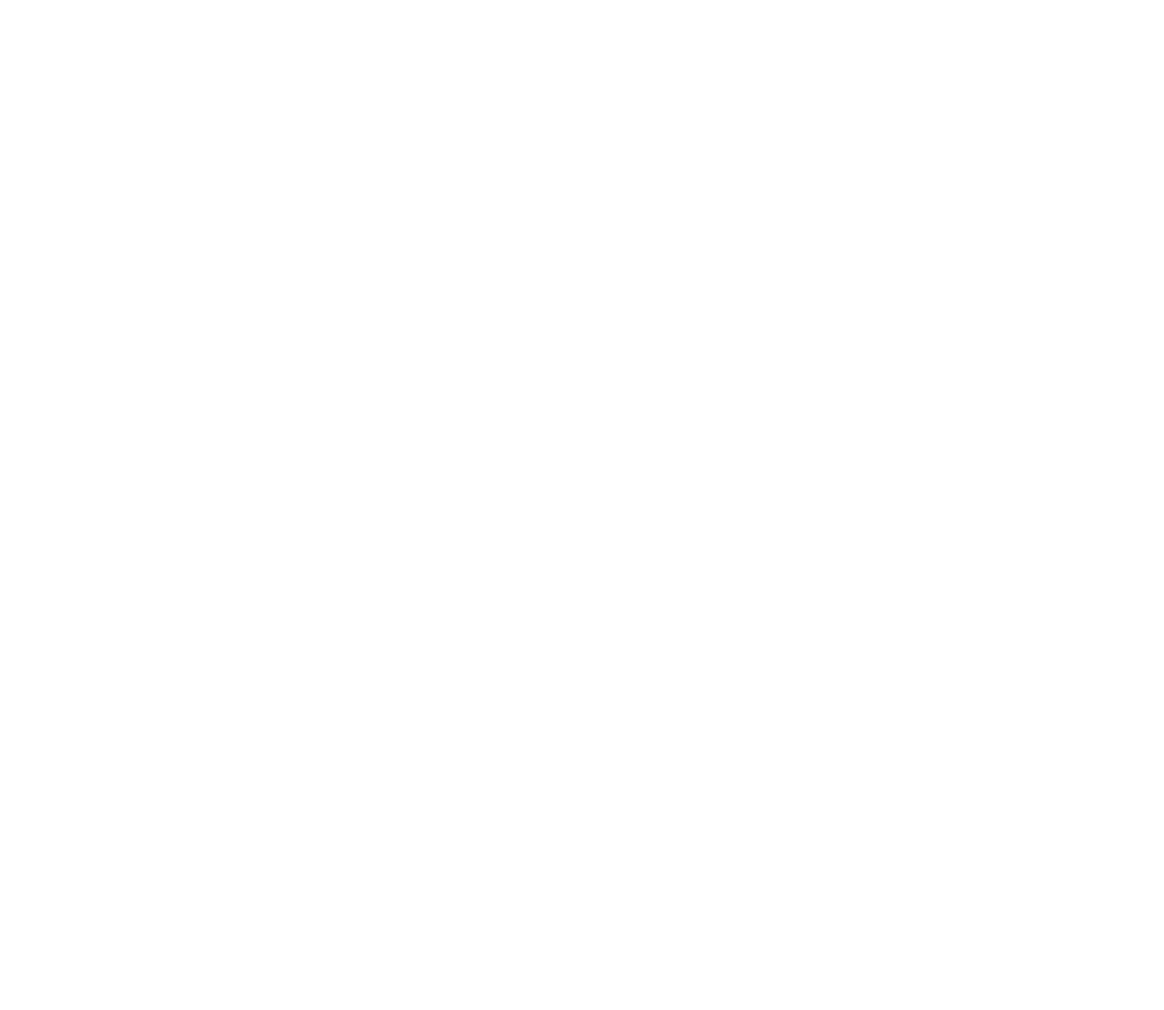
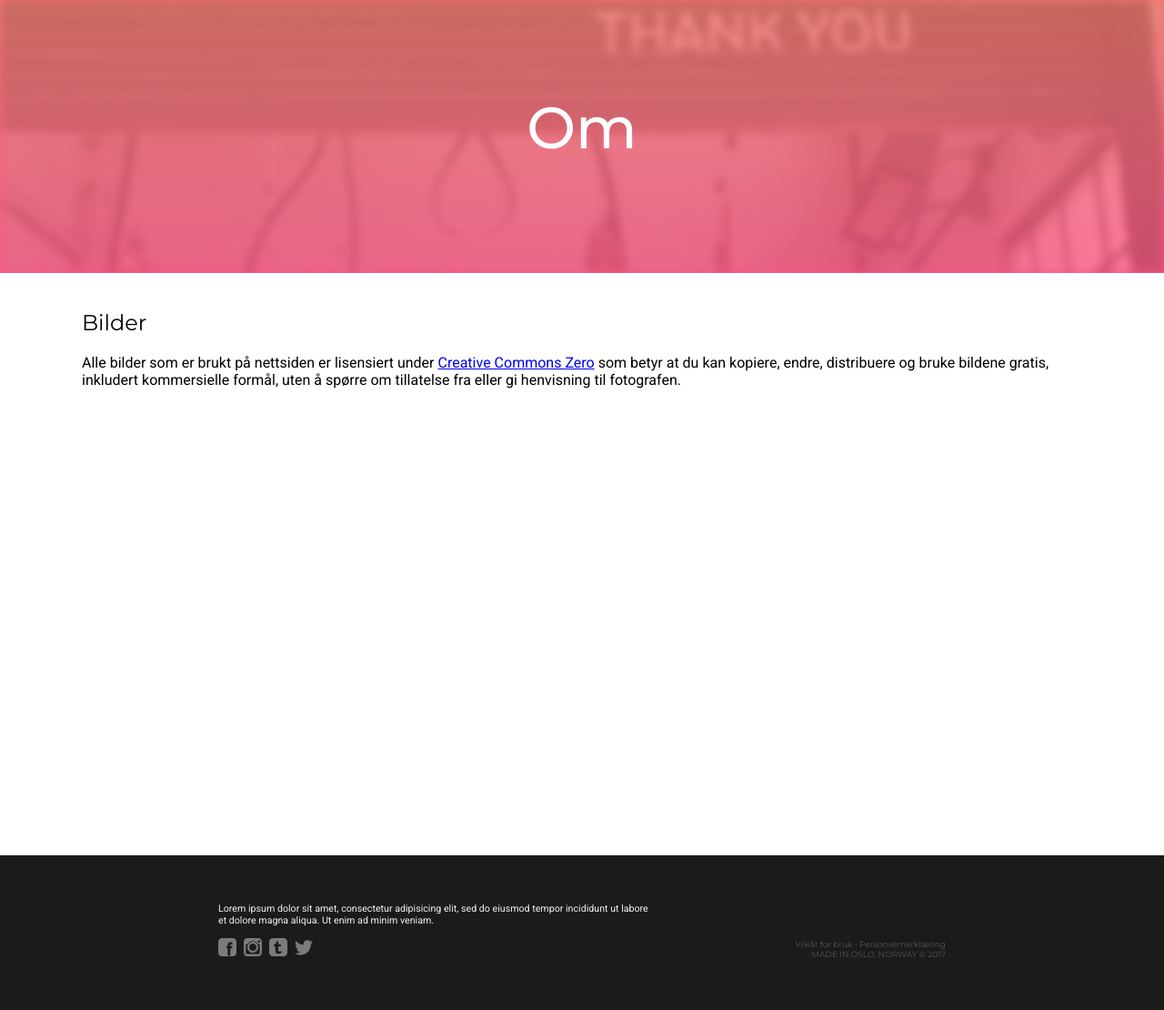
Before and after one commit to rxstad/Webprosjekt21, a PHP site: page /om.html in a window 1280 px wide. Before the commit the page is empty. Shown: the whole page at 91% size. Before the commit the page ends 800 px from the top, so only its background shows below. Run offline with PHP 8.4, Linux system fonts and the light colour scheme; some libraries are stand-ins or nearby versions.

Commit message:
Om siden

```diff
--- a/index.html
+++ b/index.html
@@ -16,7 +16,7 @@
 	<div class="top_menu">
 		<a href="#">Hjem</a>
 		<a href="#">Kategorier</a>
-		<a href="#">Om</a>
+		<a href="om.html">Om</a>
 		<a href="#">Hjelp</a>
 	</div>
 
--- a/main_style.css
+++ b/main_style.css
@@ -74,3 +74,34 @@ h3 {
 	color: #fd5481;
 	letter-spacing: 1px;
 }
+/* =============== FOOTER =============== */
+
+#footer {
+	background: #1b1b1b;
+	width: 100%;
+	height: auto;
+	color: #efefef;
+	font-size: 8pt;
+}
+.inner_footer {
+	max-width: 800px;
+	height: 150px;
+	z-index: 999;
+	margin-right: auto;
+	margin-left: auto;
+	padding-top: 20px;
+	padding-left: 20px;
+	padding-right: 20px;
+}
+.footer_social_img {
+	filter: grayscale(1);
+	transition: 0.5s;
+}
+.footer_social_img:hover {
+	filter: grayscale(0);
+}
+.footer_copyright {
+	color: #555;
+	font-family: 'Montserrat', sans-serif;
+	font-size: 9px;
+}
--- a/om.html
+++ b/om.html
@@ -10,6 +10,48 @@
 	 <script type="text/javascript" src="js/top_menu_fadein.js"></script>
 </head>
 <body>
+<div id="header">
+<div id="top_menu_fadein">
 
+	<div class="top_menu">
+		<a href="index.html">Hjem</a>
+		<a href="#">Kategorier</a>
+		<a href="#">Om</a>
+		<a href="#">Hjelp</a>
+	</div>
+
+	</div>
+	<div id="header_om_outer">
+		<div class="header_om_inner">
+		<h1>Om</h1>
+		</div>
+	</div>
+	<div class="header_img"></div>
+</div>
+<div id="wrapper">
+	<div id="main">
+	<h2>Bilder</h2>
+	Alle bilder som er brukt på nettsiden er lisensiert under <a href="https://creativecommons.org/publicdomain/zero/1.0/" target="blank">Creative Commons Zero</a> som betyr at du kan kopiere, endre, distribuere og bruke bildene gratis, inkludert kommersielle formål, uten å spørre om tillatelse fra eller gi henvisning til fotografen.
+	</div>
+</div>
+<div id="footer">
+	<div class="inner_footer">
+		<div style="float:left; padding-top: 4%; width:60%">
+				Lorem ipsum dolor sit amet, consectetur adipisicing elit, sed do eiusmod
+				tempor incididunt ut labore et dolore magna aliqua. Ut enim ad minim veniam.
+				<br><br>
+				<img src="img/social/facebook.svg" width="20px" class="footer_social_img">&nbsp;&nbsp;
+				<img src="img/social/instagram.svg" width="20px" class="footer_social_img">&nbsp;&nbsp;
+				<img src="img/social/tumblr.svg" width="20px" class="footer_social_img">&nbsp;&nbsp;
+				<img src="img/social/twitter.svg" width="20px" class="footer_social_img">&nbsp;&nbsp;
+		</div>
+		<div style="float:left; padding-top: 9%; text-align: right; width:40%">
+				<div class="footer_copyright">
+				Vilkår for bruk &#8226; Personvernerklæring<br>
+				MADE IN OSLO, NORWAY © 2017
+	</div>
+		</div>
+
+</div>
 </body>
 </html>
--- a/om_style.css
+++ b/om_style.css
@@ -0,0 +1,68 @@
+/* === Header === */
+#header {
+	background: -moz-linear-gradient(top, #f5756c 0%, #fd5481 100%);
+	background: -webkit-gradient(left top, left bottom, color-stop(0%, #f5756c), color-stop(100%, #fd5481)); /* WebKit, Blink, Edge */
+	background: -webkit-linear-gradient(top, #f5756c 0%, #fd5481 100%); /* WebKit, Blink, Edge */
+	background: -o-linear-gradient(top, #f5756c 0%, #fd5481 100%);
+	background: -ms-linear-gradient(top, #f5756c 0%, #fd5481 100%); /* Internet Explorer 10-11 */
+	background: linear-gradient(to bottom, #f5756c 0%, #fd5481 100%)
+	width: 100%;
+	height: 300px;
+	position: relative;
+	overflow: hidden;
+}
+#header_om_outer {
+	width: 100%;
+	height: 200px;
+	font-family: 'Montserrat', sans-serif;
+	position: absolute;
+	z-index: 3;
+
+}
+.header_om_inner {
+	width: 400px;
+	height: auto;
+	margin-left: auto;
+	margin-right: auto;
+	margin-top: 6vh;
+	position: relative;
+	z-index: 4;
+	padding: 10px;
+	text-align: center;
+	color: #fff;
+	font-size: 24pt;
+	overflow: hidden;
+}
+.header_img {
+	background: url('img/shops/roof.jpg') center center;
+	background-position: center;
+	-webkit-background-size: cover;
+	-moz-background-size: cover;
+	-o-background-size: cover;
+	background-size: cover;
+	width: 100%;
+	height: 100%;
+	opacity: 0.2;
+	-webkit-filter: blur(5px);
+	-moz-filter: blur(5px);
+	-o-filter: blur(5px);
+	-ms-filter: blur(5px);
+	filter: blur(5px);
+	z-index: 2;
+}
+/* === UNDER HEADER === */
+
+#wrapper {
+	background: transparent;
+	position: relative;
+	width: 100%;
+}
+#main {
+	background: #fff;
+	max-width: 1100px;
+	min-width: 400px;
+	min-height: 600px;
+	margin-left: auto;
+	margin-right: auto;
+	padding: 20px;
+}
```
Also changed, not shown: front_style.css (+0 -31 lines), results_style.css (+0 -31 lines).
